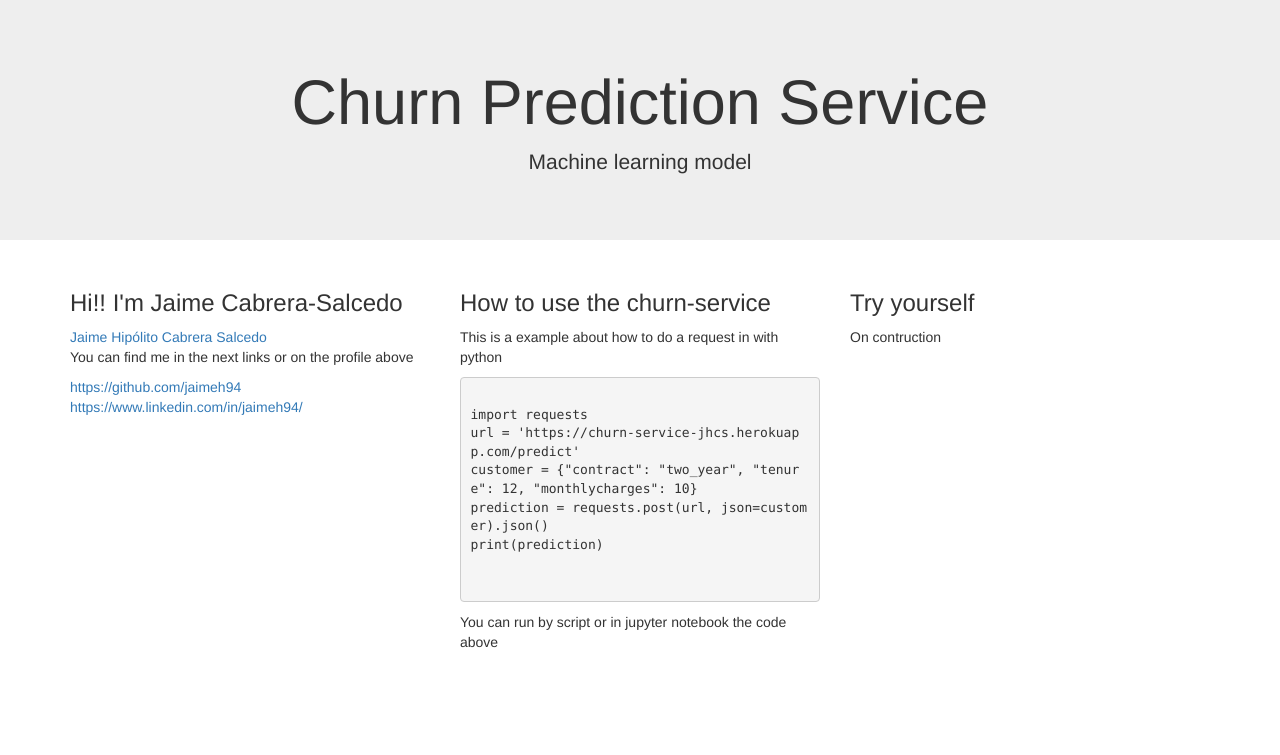
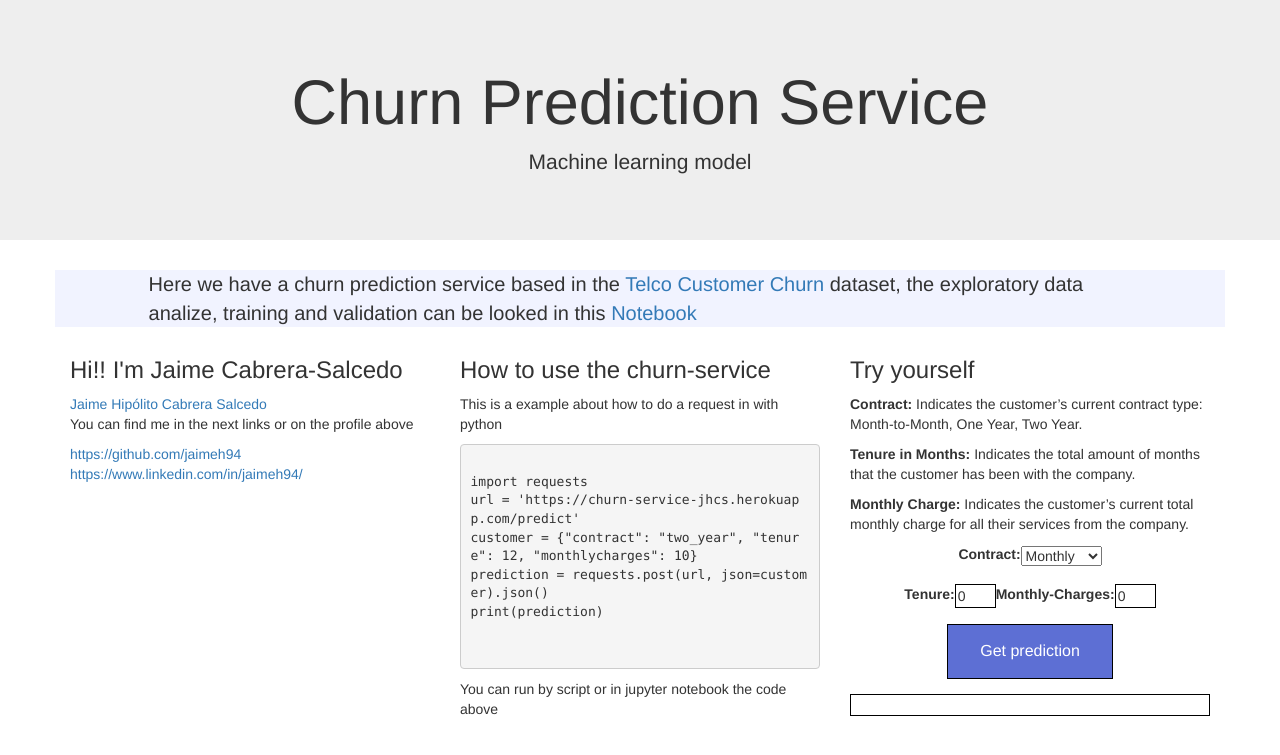
Before and after one commit to jaimeh94/churn-service-heroku, a Flask app: page / in a window 1280 px wide. Shown: the top 755 px of the page. Run offline with Flask 2, Linux system fonts and the light colour scheme; parts of the project's set-up code (start-up, migrations or seed data) failed here and were passed over; some libraries are stand-ins or nearby versions.

Commit message:
part of javascript created

```diff
--- a/app.py
+++ b/app.py
@@ -29,11 +29,12 @@ def predict():
     churn = y_pred >= 0.5
 
     result = {
-        'Question 6 - churn_probability': float(y_pred),
+        'churn_probability': float(y_pred),
         'churn': bool(churn)
     }
     return jsonify(result)
 
 
 if __name__ == '__main__':
-    app.run(debug=True, host='0.0.0.0', port=9696)
+    app.run(debug=True, host='localhost', port=5500)
+#    app.run(debug=True, host='0.0.0.0', port=9696)
--- /dev/null
+++ b/static/main.js
@@ -0,0 +1,46 @@
+const URL = 'http://localhost:5500/predict'
+// const customer = {"contract": "two_year", "tenure": 12, "monthlycharges": 10}
+
+const spanError = document.getElementById('error')
+const spanPrediction = document.getElementById('pred')
+
+var contract = document.getElementById('contract')
+var tenure = document.getElementById('tenure')
+var monthlycharges = document.getElementById('monthlycharges')
+
+async function prediction() {
+  customer = {
+    "contract": contract.value,
+    "tenure": Number(tenure.value),
+    "monthlycharges": Number(monthlycharges.value)
+  }
+  console.log(contract.value)
+  console.log(customer)
+    const res = await fetch(URL, {
+
+      method: 'POST',
+      headers: {
+        'Content-Type': 'application/json',
+      },
+      body: JSON.stringify(customer),
+    });
+    const data = await res.json();
+    if (data.churn == true) {
+      w='will';
+    } else {
+      w="won't";
+    }
+    console.log(JSON.stringify(customer))
+
+    spanPrediction.innerHTML = 'The customer <b>'+ w + '</b> churn and the probability is of churn is: ' + Math.round(100*data.churn_probability).toString() + '%';
+
+    console.log('Save')
+    console.log(res)
+    console.log(data)
+
+    if (res.status !== 200) {
+        spanError.innerHTML = "Hubo un error: " + res.status + data.message;
+      }
+}
+
+// <script src="https://platform.linkedin.com/badges/js/profile.js" async defer type="text/javascript"></script>
--- a/templates/index.html
+++ b/templates/index.html
@@ -9,14 +9,55 @@
   <script src="https://maxcdn.bootstrapcdn.com/bootstrap/3.4.1/js/bootstrap.min.js"></script>
 </head>
 <body>
+  <style>
+    .texto {
+      background-color: #F1F3FF;
+      font-size: 20px;
+      padding-left: 8%;
+      padding-right: 8%;
+    }
+    .button {
+      background-color: #5D6FD4 ; /* Green */
+      border: 1px solid black;
+      color: white;
+      padding: 15px 32px;
+      justify-content: center;
+      text-align: center;
+      text-decoration: none;
+      display: inline-block;
+      font-size: 16px;
+    }
+    .form-group {
+      display: flex;
+      justify-content: center;
+      align-items: center;
+    }
+    .input {
+      border: 1px solid black;
+    }
+    input:invalid {
+    border: 3px solid red;
+    }
+    .answer {
+      border: 1px solid black;
+    }
+
+  </style>
 
 <div class="jumbotron text-center">
   <h1>Churn Prediction Service</h1>
   <p>Machine learning model  </p>
+
 </div>
+
 
 <div class="container">
   <div class="row">
+    <div class="texto">
+      <p>
+        Here we have a churn prediction service based in the <a href="https://www.kaggle.com/datasets/blastchar/telco-customer-churn">Telco Customer Churn</a> dataset, the exploratory data analize, training and validation can be looked in this <a href="https://github.com/jaimeh94/ml-zoomcamp/blob/main/03-classification/classnotes_session03-classification.ipynb">Notebook</a>
+      </p>
+    </div>
     <div class="col-sm-4">
       <h3>Hi!! I'm Jaime Cabrera-Salcedo</h3>
       <div class="badge-base LI-profile-badge" data-locale="es_ES" data-size="medium" data-theme="light" data-type="VERTICAL" data-vanity="jaimeh94" data-version="v1"><a class="badge-base__link LI-simple-link" href="https://co.linkedin.com/in/jaimeh94?trk=profile-badge">Jaime Hipólito Cabrera Salcedo</a></div>
@@ -39,14 +80,62 @@ print(prediction)
       </pre>
       <p>You can run by script or in jupyter notebook the code above</p>
     </div>
+
+
+
+
     <div class="col-sm-4">
       <h3>Try yourself</h3>
-      <p>On contruction</p>
+      <div>
+        <p>
+          <b>Contract:</b> Indicates the customer’s current contract type: Month-to-Month, One Year, Two Year.
+        </p>
+        <p>
+          <b>Tenure in Months:</b> Indicates the total amount of months that the customer has been with the company.
+        </p>
+        <p>
+          <b>Monthly Charge:</b> Indicates the customer’s current total monthly charge for all their services from the company.
+        </p>
+
+      </div>
+      <form role="form">
+        <div class="form-group">
+      <label>Contract:</label>
+      <select name="contract" id="contract">
+        <option value="month-to-month">Monthly</option>
+        <option value="one_year">One Year</option>
+        <option value="two_year">Two Year</option>
+      </select>
+    </div>
+      <div class="form-group">
+      <label>Tenure:</label>
+      <input class="input" required type="text" id="tenure" inputmode="numeric" pattern="\d*" min="0" size="2" value="0" />
+
+      <div class="form-group"></div>
+      <label>Monthly-Charges: </label>
+      <input class="input"required type="text" inputmode="numeric" pattern="\d*" id="monthlycharges" min="0" size="2" value="0"/>
+      </div>
+    </form>
+    <div class="form-group">
+      <button class="button" id="btn1" onclick="prediction()">
+        Get prediction
+      </button>
+    </div>
+      <div class="answer" >
+        <h3 id="pred" ></h3>
+      </div>
+
       <p></p>
+      <span id="error" ></span>
+
     </div>
   </div>
 </div>
-  <script src="https://platform.linkedin.com/badges/js/profile.js" async defer type="text/javascript"></script>
+  <script
+  type="text/javascript"
+  src="{{ url_for('static', filename='main.js') }}"
+></script>
+<script src="https://platform.linkedin.com/badges/js/profile.js" async defer type="text/javascript"></script>
 </body>
 
 </html>
```
